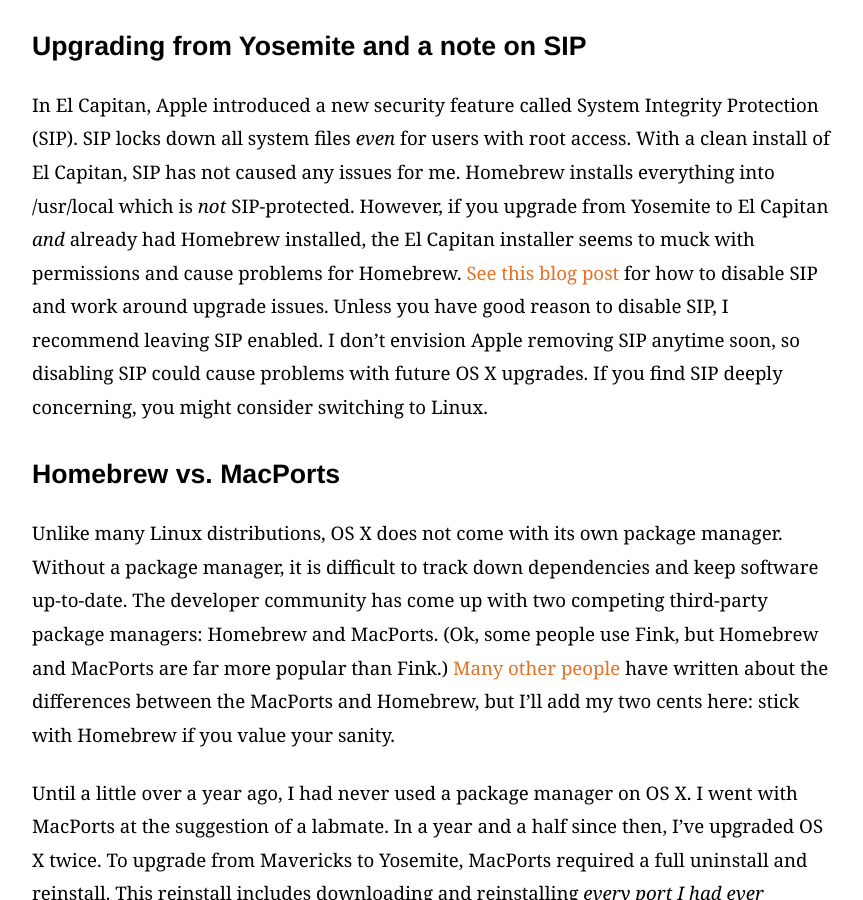
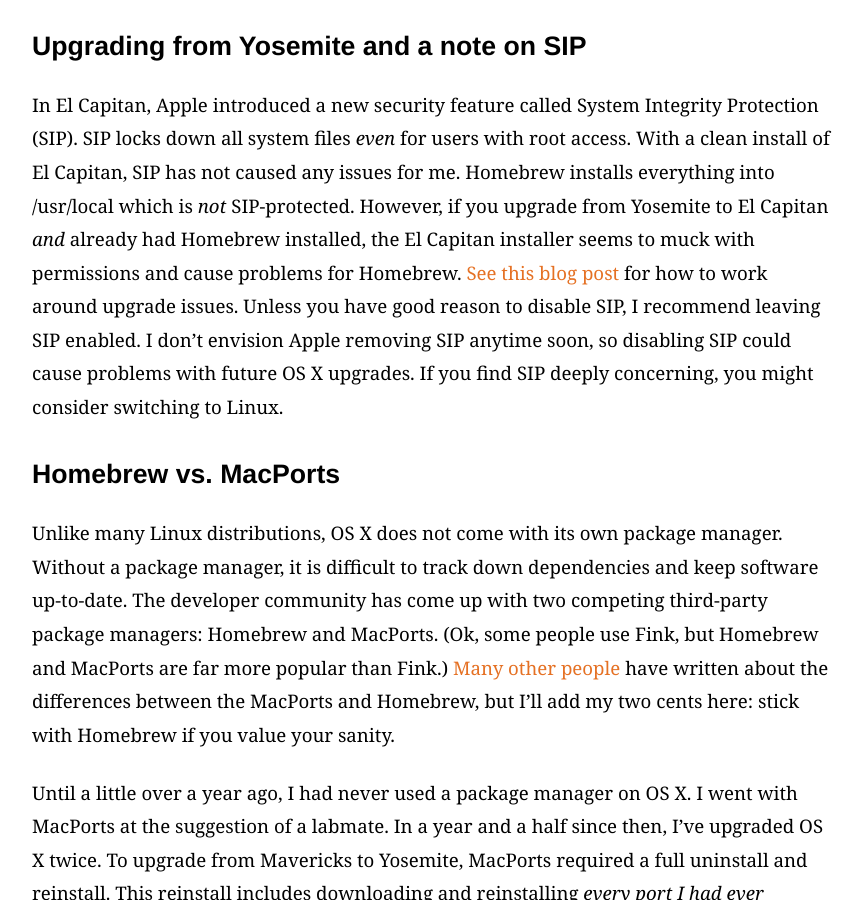
Before and after one commit to benjaminjack/benjaminjack.github.io, a Jekyll site: the page built from _posts/2016-01-02-el-capitan-biocomputing.md, in a window 1280 px wide and 900 px high, scrolled down 4003 px. Shown: the whole window, without its empty margins (208-1071 px from the left). Built offline with Jekyll 4.4.1, drawn with Linux system fonts in a browser that asks for light colours; some web fonts are replaced.

Commit message:
Minor edits.

```diff
--- a/_posts/2016-01-02-el-capitan-biocomputing.md
+++ b/_posts/2016-01-02-el-capitan-biocomputing.md
@@ -97,7 +97,7 @@
 
 #### Upgrading from Yosemite and a note on SIP
 
-In El Capitan, Apple introduced a new security feature called System Integrity Protection (SIP). SIP locks down all system files _even_ for users with root access. With a clean install of El Capitan, SIP has not caused any issues for me. Homebrew installs everything into /usr/local which is _not_ SIP-protected. However, if you upgrade from Yosemite to El Capitan _and_ already had Homebrew installed, the El Capitan installer seems to muck with permissions and cause problems for Homebrew. [See this blog post](https://ohthehugemanatee.org/blog/2015/10/01/how-i-got-el-capitain-working-with-my-developer-tools/) for how to disable SIP and work around upgrade issues. Unless you have good reason to disable SIP, I recommend leaving SIP enabled. I don't envision Apple removing SIP anytime soon, so disabling SIP could cause problems with future OS X upgrades. If you find SIP deeply concerning, you might consider switching to Linux.
+In El Capitan, Apple introduced a new security feature called System Integrity Protection (SIP). SIP locks down all system files _even_ for users with root access. With a clean install of El Capitan, SIP has not caused any issues for me. Homebrew installs everything into /usr/local which is _not_ SIP-protected. However, if you upgrade from Yosemite to El Capitan _and_ already had Homebrew installed, the El Capitan installer seems to muck with permissions and cause problems for Homebrew. [See this blog post](https://ohthehugemanatee.org/blog/2015/10/01/how-i-got-el-capitain-working-with-my-developer-tools/) for how to work around upgrade issues. Unless you have good reason to disable SIP, I recommend leaving SIP enabled. I don't envision Apple removing SIP anytime soon, so disabling SIP could cause problems with future OS X upgrades. If you find SIP deeply concerning, you might consider switching to Linux.
 
 #### Homebrew vs. MacPorts
 
```
